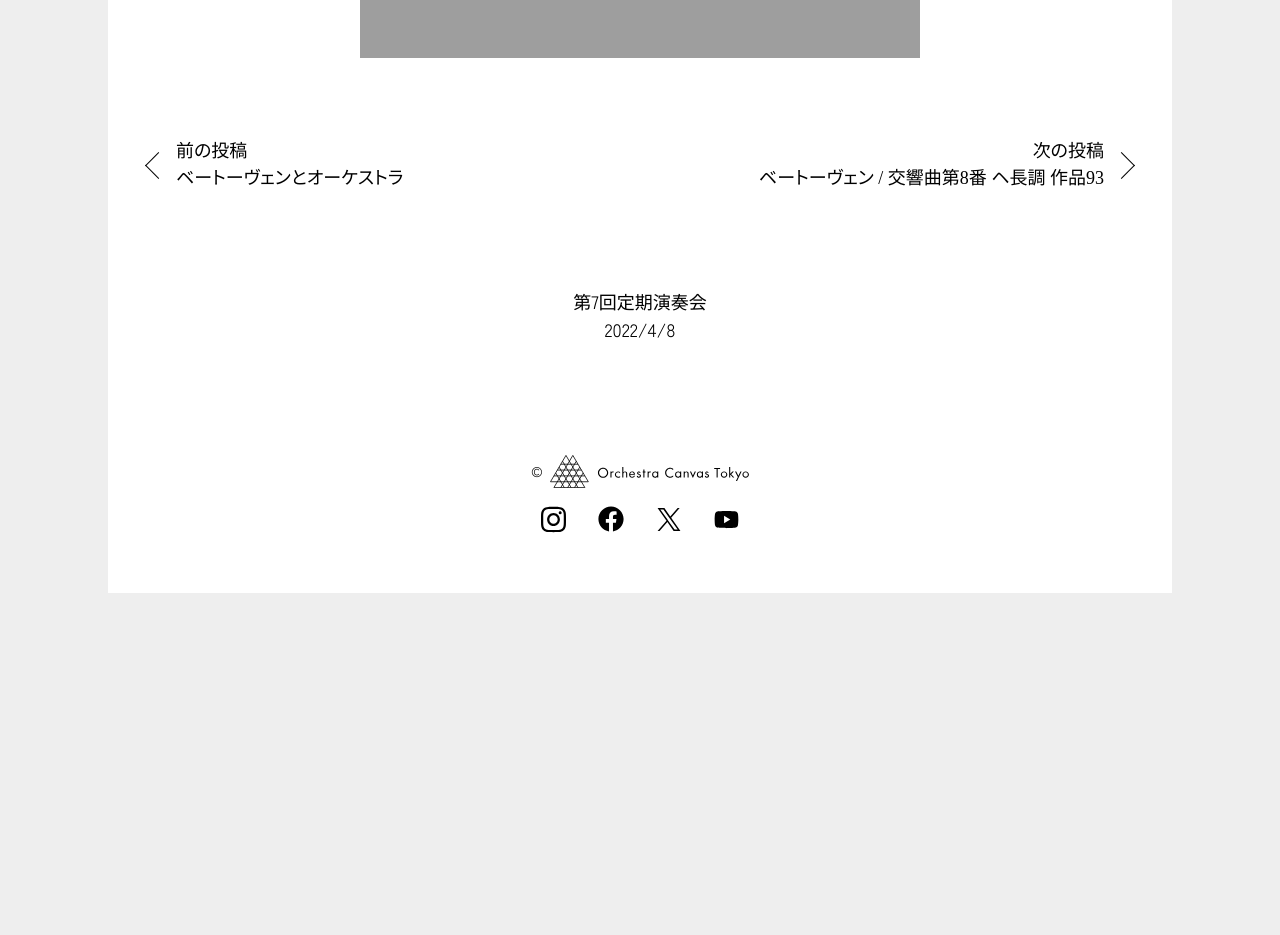
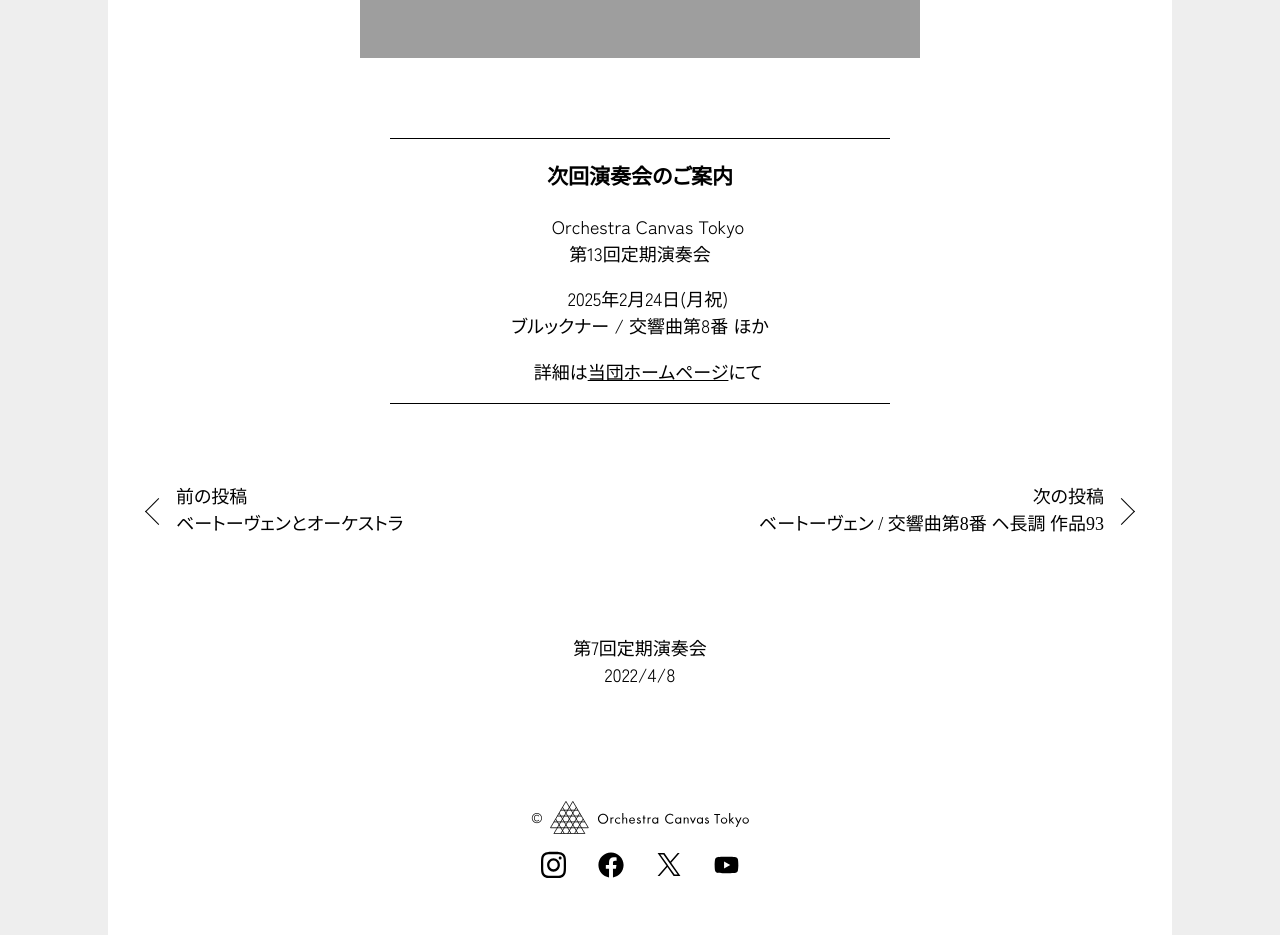
Before and after one commit to orchestra-canvas-tokyo/blog, a SvelteKit app: page /post/20230708-coriolan-overture in a window 1280 px wide. Shown: the part 1540-2475 px from the top of the page. Before the commit the page ends 2133 px from the top, so only its background shows below. Built offline with nearby package versions, Linux system fonts and the light colour scheme; grey boxes are pictures that could not be loaded; a web font is replaced by a local one.

Commit message:
まずは文字だけで案内を追加

```diff
--- a/src/routes/post/[slug]/+page.svelte
+++ b/src/routes/post/[slug]/+page.svelte
@@ -63,6 +63,18 @@
     </div>
   {/if}
 </main>
+
+<section class="upcoming-concerts">
+  <h3>次回演奏会のご案内</h3>
+  <p>
+    Orchestra Canvas Tokyo<br />第13回定期演奏会
+  </p>
+  <p>
+    2025年2月24日(月祝)<br />
+    ブルックナー / 交響曲第8番 ほか
+  </p>
+  <p>詳細は<a href="https://www.orch-canvas.tokyo/concerts/regular-13">当団ホームページ</a>にて</p>
+</section>
 
 <div class="adjacent-posts">
   {#if data.adjacentPostListItems.prev !== null}
@@ -247,4 +259,18 @@
     text-align: right;
     font-size: 0.85em;
   }
+
+  /* 次回演奏会に対するスタイル */
+  .upcoming-concerts {
+    margin: calc(var(--spacing-unit) * 20) auto 0;
+    max-width: 500px;
+    text-align: center;
+
+    border-top: 1px solid #000;
+    border-bottom: 1px solid #000;
+
+    a {
+      text-decoration: underline;
+    }
+  }
 </style>
```
